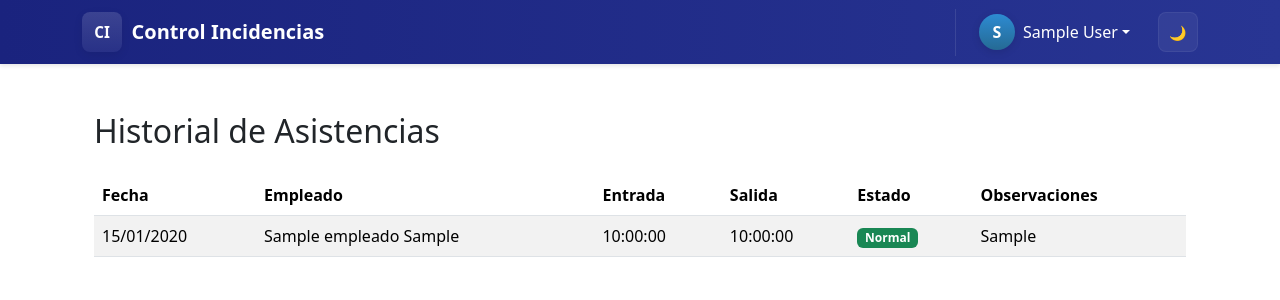
After one commit to juanpaxz/sistema_gestion_entradas_salidas, a Django app: page /control/asistencia/historial/ in a window 1280 px wide. The commit adds this page. Shown: the top 300 px of the page. Run offline with Django 5.2, Linux system fonts and the light colour scheme; a user stored in the database is signed in; tables that the repository leaves empty hold one stand-in row (values such as "Sample post").

Commit message:
correcion de funcionalidad de agregar empleados y pre implementacion de la funcionalidad de asistencia

```diff
--- a/app/control/templates/control/_navbar.html
+++ b/app/control/templates/control/_navbar.html
@@ -1,9 +1,10 @@
 {% load group_tags %}
 <style>
-  /* Enhanced navbar styles using project palette variables */
+  /* Enhanced navbar styles using dark theme */
   .navbar-custom {
-    background: linear-gradient(90deg, var(--brand-primary) 0%, #5aa5d9 100%);
+    background: linear-gradient(90deg, #1a237e 0%, #283593 100%);
     padding: .45rem 0;
+    box-shadow: 0 2px 4px rgba(0,0,0,0.1);
   }
   .navbar-custom .container { display:flex; align-items:center; gap:1rem; }
   .navbar-brand {
@@ -15,13 +16,16 @@
     box-shadow: 0 3px 10px rgba(0,0,0,0.08);
   }
   .navbar-custom .nav-link{
-    color: rgba(255,255,255,0.92) !important;
+     color: rgba(255,255,255,1) !important;
     margin-left:.25rem; margin-right:.25rem;
     padding:.35rem .6rem; border-radius:.35rem;
     transition: background-color .15s ease, color .15s ease, transform .12s ease;
   }
   .navbar-custom .nav-link:hover, .navbar-custom .nav-link:focus {
-    color: var(--brand-accent) !important; background: rgba(255,255,255,0.06); transform: translateY(-1px);
+     color: #fff !important;
+     background: rgba(255,255,255,0.15);
+     transform: translateY(-1px);
+     box-shadow: 0 2px 4px rgba(0,0,0,0.1);
   }
   .navbar-custom .nav-link.active { color: #052235; background: #fff; border-radius:.35rem; padding:.25rem .6rem; font-weight:700; box-shadow: 0 4px 14px rgba(0,0,0,0.12); }
   /* Add subtle vertical separators between nav items on desktop */
@@ -69,6 +73,14 @@
             <li class="nav-item mx-1">
               <a class="nav-link" href="{% url 'control:listar' %}">Empleados</a>
             </li>
+            <li class="nav-item mx-1">
+              <a class="nav-link" href="{% url 'control:reporte_asistencias' %}">Reportes</a>
+            </li>
+          {% endif %}
+          {% if user|has_group:"empleado" %}
+            <li class="nav-item mx-1">
+              <a class="nav-link" href="{% url 'control:ver_asistencias' %}">Mis Asistencias</a>
+            </li>
           {% endif %}
         {% endif %}
       </ul>
--- /dev/null
+++ b/app/control/templates/control/asistencias/historial.html
@@ -0,0 +1,46 @@
+{% extends 'control/base.html' %}
+{% load static %}
+
+{% block content %}
+<div class="container py-4">
+    <h2 class="mb-4">Historial de Asistencias</h2>
+
+    <div class="table-responsive">
+        <table class="table table-striped">
+            <thead>
+                <tr>
+                    <th>Fecha</th>
+                    <th>Empleado</th>
+                    <th>Entrada</th>
+                    <th>Salida</th>
+                    <th>Estado</th>
+                    <th>Observaciones</th>
+                </tr>
+            </thead>
+            <tbody>
+                {% for asistencia in asistencias %}
+                <tr>
+                    <td>{{ asistencia.fecha|date:"d/m/Y" }}</td>
+                    <td>{{ asistencia.empleado }}</td>
+                    <td>{{ asistencia.hora_entrada|time:"H:i:s"|default:"-" }}</td>
+                    <td>{{ asistencia.hora_salida|time:"H:i:s"|default:"-" }}</td>
+                    <td>
+                        <span class="badge {% if asistencia.tipo == 'normal' %}bg-success
+                                         {% elif asistencia.tipo == 'retardo' %}bg-warning
+                                         {% elif asistencia.tipo == 'falta' %}bg-danger
+                                         {% else %}bg-info{% endif %}">
+                            {{ asistencia.tipo|title }}
+                        </span>
+                    </td>
+                    <td>{{ asistencia.observaciones|default:"-" }}</td>
+                </tr>
+                {% empty %}
+                <tr>
+                    <td colspan="6" class="text-center">No hay registros de asistencia.</td>
+                </tr>
+                {% endfor %}
+            </tbody>
+        </table>
+    </div>
+</div>
+{% endblock %}
--- a/app/control/urls.py
+++ b/app/control/urls.py
@@ -16,4 +16,10 @@ urlpatterns = [
     path('<int:empleado_id>/editar/', views.editar_empleado, name='editar'),
     path('<int:empleado_id>/eliminar/', views.eliminar_empleado, name='eliminar'),
 
+    # Rutas para el control de asistencia
+    path('asistencia/', views.registro_asistencia, name='registro_asistencia'),
+    path('asistencia/entrada/', views.registrar_entrada, name='registrar_entrada'),
+    path('asistencia/salida/', views.registrar_salida, name='registrar_salida'),
+    path('asistencia/historial/', views.ver_asistencias, name='ver_asistencias'),
+    path('asistencia/reporte/', views.reporte_asistencias, name='reporte_asistencias'),
 ]
--- a/app/control/views.py
+++ b/app/control/views.py
@@ -1,130 +1,334 @@
 from django.shortcuts import render
-from django.http import HttpResponse, HttpResponseForbidden
+from django.http import HttpResponse, HttpResponseForbidden, JsonResponse
 from django.contrib.auth.decorators import login_required
-from django.shortcuts import render, redirect
+from django.shortcuts import render, redirect, get_object_or_404
 from django.contrib import messages
 from django.contrib.auth.models import Group
+from django.utils import timezone
+from django.db.models import Q
+from django.db import IntegrityError
+from datetime import datetime, date
+import logging
 
-from .models import Empleado
-from .forms import EmpleadoCreationForm
-from .forms import EmpleadoForm
-from django.shortcuts import get_object_or_404
+# Configurar logger para la aplicación
+logger = logging.getLogger(__name__)
+
+from .models import Empleado, Asistencia
+from .forms import EmpleadoCreationForm, EmpleadoForm
 
 
 @login_required
 def listar_empleados(request):
-	"""Lista los empleados. Acceso solo para administradores."""
-	user = request.user
-	if not user.groups.filter(name='administracion').exists():
-		return HttpResponseForbidden('No tienes permiso para ver esta página')
+    """Lista los empleados. Acceso solo para administradores."""
+    user = request.user
+    if not user.groups.filter(name='administracion').exists():
+        return HttpResponseForbidden('No tienes permiso para ver esta página')
 
-	empleados = Empleado.objects.select_related('user').all().order_by('nombre', 'apellido')
-	return render(request, 'control/administracion/listar_empleados.html', {'empleados': empleados})
+    empleados = Empleado.objects.select_related('user').all().order_by('nombre', 'apellido')
+    return render(request, 'control/administracion/listar_empleados.html', {'empleados': empleados})
 
 
 # Create your views here.
 def home(request):
-	"""Vista principal de la app `control` para verificar que la app responde."""
-	return HttpResponse("Control app: funciona correctamente.")
+    """Vista principal de la app `control` para verificar que la app responde."""
+    return HttpResponse("Control app: funciona correctamente.")
 
 
 @login_required
 def dashboard(request):
-	"""Dashboard para administradores.
+    """Dashboard para administradores.
 
-	Muestra métricas básicas del sistema (número de empleados, activos) y
-	solo está disponible para usuarios del grupo 'administracion'.
-	"""
-	user = request.user
-	# comprobar pertenencia al grupo administracion
-	if not user.groups.filter(name='administracion').exists():
-		return HttpResponseForbidden('No tienes permiso para ver esta página')
+    Muestra métricas básicas del sistema (número de empleados, activos) y
+    solo está disponible para usuarios del grupo 'administracion'.
+    """
+    user = request.user
+    # comprobar pertenencia al grupo administracion
+    if not user.groups.filter(name='administracion').exists():
+        return HttpResponseForbidden('No tienes permiso para ver esta página')
 
-	total_empleados = Empleado.objects.count()
-	activos = Empleado.objects.filter(estado='activo').count()
+    total_empleados = Empleado.objects.count()
+    activos = Empleado.objects.filter(estado='activo').count()
 
-	context = {
-		'total_empleados': total_empleados,
-		'empleados_activos': activos,
-	}
-	return render(request, 'control/administracion/dashboard.html', context)
+    context = {
+        'total_empleados': total_empleados,
+        'empleados_activos': activos,
+    }
+    return render(request, 'control/administracion/dashboard.html', context)
 
 
 @login_required
 def crear_empleado(request):
-	"""Crear un nuevo empleado (crea también el usuario asociado).
+    """Crear un nuevo empleado (crea también el usuario asociado).
 
-	Solo usuarios del grupo 'administracion' pueden acceder a esta vista.
-	"""
-	user = request.user
-	if not user.groups.filter(name='administracion').exists():
-		return HttpResponseForbidden('No tienes permiso para ver esta página')
+    Solo usuarios del grupo 'administracion' pueden acceder a esta vista.
+    """
+    user = request.user
+    if not user.groups.filter(name='administracion').exists():
+        return HttpResponseForbidden('No tienes permiso para ver esta página')
 
-	if request.method == 'POST':
-		form = EmpleadoCreationForm(request.POST)
-		if form.is_valid():
-			# save user
-			new_user = form.save(commit=True)
-			# create Empleado record
-			Empleado.objects.create(
-				user=new_user,
-				nombre=form.cleaned_data.get('nombre'),
-				apellido=form.cleaned_data.get('apellido'),
-				puesto=form.cleaned_data.get('puesto'),
-				estado=form.cleaned_data.get('estado'),
-				rfc=form.cleaned_data.get('rfc'),
-				huella_biometrica=form.cleaned_data.get('huella_biometrica') or None,
-			)
-			# assign to 'empleado' group if it exists
-			try:
-				grupo = Group.objects.get(name='empleado')
-				new_user.groups.add(grupo)
-			except Group.DoesNotExist:
-				pass
+    if request.method == 'POST':
+        form = EmpleadoCreationForm(request.POST)
+        if form.is_valid():
+            # Guardar usuario y empleado
+            new_user = form.save(commit=True)
+            logger.info(f"Usuario creado exitosamente: {new_user.username}")
 
-			messages.success(request, 'Empleado creado correctamente.')
-			return redirect('control:dashboard')
-	else:
-		form = EmpleadoCreationForm()
+            # Crear registro Empleado y manejar errores de integridad (RFC único)
+            try:
+                empleado = Empleado.objects.create(
+                    user=new_user,
+                    nombre=form.cleaned_data.get('nombre'),
+                    apellido=form.cleaned_data.get('apellido'),
+                    puesto=form.cleaned_data.get('puesto'),
+                    estado=form.cleaned_data.get('estado'),
+                    rfc=form.cleaned_data.get('rfc'),
+                    huella_biometrica=form.cleaned_data.get('huella_biometrica') or None,
+                )
+                logger.info(f"Empleado creado exitosamente: {empleado.nombre} {empleado.apellido} (RFC: {empleado.rfc})")
 
-	return render(request, 'control/administracion/crear_empleado.html', {'form': form})
+                # Asignar al grupo 'empleado' si existe
+                try:
+                    grupo = Group.objects.get(name='empleado')
+                    new_user.groups.add(grupo)
+                    logger.info(f"Usuario {new_user.username} añadido al grupo 'empleado'")
+                except Group.DoesNotExist:
+                    logger.warning("El grupo 'empleado' no existe en el sistema")
+
+                # Si todo fue exitoso, mostrar mensaje y redirigir
+                messages.success(request, f'Empleado {empleado.nombre} {empleado.apellido} creado correctamente')
+                return redirect('control:dashboard')
+
+            except IntegrityError as e:
+                logger.error(f"Error de integridad al crear empleado con RFC {form.cleaned_data.get('rfc')}: {str(e)}")
+                new_user.delete()
+                form.add_error('rfc', 'Ya existe un empleado con ese RFC o ocurrió un conflicto en la base de datos.')
+
+            except Exception as e:
+                logger.error(f"Error inesperado al crear empleado: {str(e)}", exc_info=True)
+                new_user.delete()
+                messages.error(request, f'Ocurrió un error al crear el empleado: {str(e)}')
+
+                messages.success(request, 'Empleado creado correctamente.')
+                return redirect('control:dashboard')
+    else:
+        form = EmpleadoCreationForm()
+
+    return render(request, 'control/administracion/crear_empleado.html', {'form': form})
 
 
 @login_required
 def editar_empleado(request, empleado_id):
-	"""Editar los datos de un empleado existente."""
-	user = request.user
-	if not user.groups.filter(name='administracion').exists():
-		return HttpResponseForbidden('No tienes permiso para ver esta página')
+    """Editar los datos de un empleado existente."""
+    user = request.user
+    if not user.groups.filter(name='administracion').exists():
+        return HttpResponseForbidden('No tienes permiso para ver esta página')
 
-	empleado = get_object_or_404(Empleado, pk=empleado_id)
-	if request.method == 'POST':
-		form = EmpleadoForm(request.POST, instance=empleado)
-		if form.is_valid():
-			form.save()
-			messages.success(request, 'Empleado actualizado correctamente.')
-			return redirect('control:listar')
-	else:
-		form = EmpleadoForm(instance=empleado)
+    empleado = get_object_or_404(Empleado, pk=empleado_id)
+    if request.method == 'POST':
+        form = EmpleadoForm(request.POST, instance=empleado)
+        if form.is_valid():
+            form.save()
+            messages.success(request, 'Empleado actualizado correctamente.')
+            return redirect('control:listar')
+    else:
+        form = EmpleadoForm(instance=empleado)
 
-	return render(request, 'control/administracion/editar_empleado.html', {'form': form, 'empleado': empleado})
+    return render(request, 'control/administracion/editar_empleado.html', {'form': form, 'empleado': empleado})
 
 
 @login_required
 def eliminar_empleado(request, empleado_id):
-	"""Eliminar un empleado (confirma antes de borrar)."""
-	user = request.user
-	if not user.groups.filter(name='administracion').exists():
-		return HttpResponseForbidden('No tienes permiso para ver esta página')
+    """Eliminar un empleado (confirma antes de borrar)."""
+    user = request.user
+    if not user.groups.filter(name='administracion').exists():
+        return HttpResponseForbidden('No tienes permiso para ver esta página')
 
-	empleado = get_object_or_404(Empleado, pk=empleado_id)
-	if request.method == 'POST':
-		# delete associated user (this cascades to empleado normally)
-		try:
-			empleado.user.delete()
-		except Exception:
-			empleado.delete()
-		messages.success(request, 'Empleado eliminado correctamente.')
-		return redirect('control:listar')
+    empleado = get_object_or_404(Empleado, pk=empleado_id)
+    if request.method == 'POST':
+        # delete associated user (this cascades to empleado normally)
+        try:
+            empleado.user.delete()
+        except Exception:
+            empleado.delete()
+        messages.success(request, 'Empleado eliminado correctamente.')
+        return redirect('control:listar')
 
-	return render(request, 'control/administracion/confirm_delete_empleado.html', {'empleado': empleado})
+    return render(request, 'control/administracion/confirm_delete_empleado.html', {'empleado': empleado})
+
+
+@login_required
+def registro_asistencia(request):
+    """Vista principal para el registro de asistencias."""
+    if not request.user.groups.filter(name='empleado').exists():
+        return HttpResponseForbidden('No tienes permiso para ver esta página')
+
+    try:
+        empleado = Empleado.objects.get(user=request.user)
+        # Obtener o crear la asistencia de hoy
+        asistencia, _ = Asistencia.objects.get_or_create(
+            empleado=empleado,
+            fecha=date.today()
+        )
+
+        context = {
+            'asistencia': asistencia,
+            'empleado': empleado
+        }
+
+        return render(request, 'control/asistencias/registro.html', context)
+
+    except Empleado.DoesNotExist:
+        messages.error(request, 'No se encontró el registro de empleado asociado a tu usuario.')
+        return redirect('control:dashboard')
+
+
+@login_required
+def registrar_entrada(request):
+    """Registrar la entrada de un empleado."""
+    if request.method != 'POST':
+        return JsonResponse({'status': 'error', 'message': 'Método no permitido'}, status=405)
+
+    try:
+        empleado = Empleado.objects.get(user=request.user)
+        # Verificar si ya existe una asistencia para hoy
+        asistencia, created = Asistencia.objects.get_or_create(
+            empleado=empleado,
+            fecha=date.today()
+        )
+
+        if asistencia.hora_entrada:
+            return JsonResponse({
+                'status': 'error',
+                'message': 'Ya has registrado tu entrada hoy'
+            })
+
+        # Registrar la hora de entrada
+        asistencia.registrar_entrada()
+
+        # Verificar si es un retardo (puedes ajustar la hora límite según tus necesidades)
+        hora_actual = timezone.localtime(asistencia.hora_entrada).time()
+        hora_limite = datetime.strptime('09:00', '%H:%M').time()
+
+        if hora_actual > hora_limite:
+            asistencia.tipo = 'retardo'
+            asistencia.save()
+
+        return JsonResponse({
+            'status': 'success',
+            'message': 'Entrada registrada exitosamente',
+            'hora': asistencia.hora_entrada.strftime('%H:%M:%S')
+        })
+
+    except Empleado.DoesNotExist:
+        return JsonResponse({
+            'status': 'error',
+            'message': 'No se encontró el empleado'
+        }, status=404)
+
+
+@login_required
+def registrar_salida(request):
+    """Registrar la salida de un empleado."""
+    try:
+        empleado = Empleado.objects.get(user=request.user)
+        # Buscar la asistencia de hoy
+        try:
+            asistencia = Asistencia.objects.get(
+                empleado=empleado,
+                fecha=date.today()
+            )
+
+            if not asistencia.hora_entrada:
+                return JsonResponse({
+                    'status': 'error',
+                    'message': 'Debes registrar primero tu entrada'
+                })
+
+            if asistencia.hora_salida:
+                return JsonResponse({
+                    'status': 'error',
+                    'message': 'Ya has registrado tu salida hoy'
+                })
+
+            # Registrar la hora de salida
+            asistencia.registrar_salida()
+
+            return JsonResponse({
+                'status': 'success',
+                'message': 'Salida registrada exitosamente',
+                'hora': asistencia.hora_salida.strftime('%H:%M:%S')
+            })
+
+        except Asistencia.DoesNotExist:
+            return JsonResponse({
+                'status': 'error',
+                'message': 'No se encontró registro de entrada para hoy'
+            })
+
+    except Empleado.DoesNotExist:
+        return JsonResponse({
+            'status': 'error',
+            'message': 'No se encontró el empleado'
+        }, status=404)
+
+
+@login_required
+def ver_asistencias(request):
+    """Ver el historial de asistencias."""
+    user = request.user
+
+    # Si es administrador, puede ver todas las asistencias
+    if user.groups.filter(name='administracion').exists():
+        asistencias = Asistencia.objects.all().select_related('empleado')
+    else:
+        # Si es empleado, solo ve sus propias asistencias
+        try:
+            empleado = Empleado.objects.get(user=user)
+            asistencias = Asistencia.objects.filter(empleado=empleado)
+        except Empleado.DoesNotExist:
+            return HttpResponseForbidden('No tienes acceso a esta página')
+
+    # Ordenar por fecha descendente
+    asistencias = asistencias.order_by('-fecha', '-hora_entrada')
+
+    return render(request, 'control/asistencias/historial.html', {
+        'asistencias': asistencias
+    })
+
+
+@login_required
+def reporte_asistencias(request):
+    """Generar reporte de asistencias (solo administradores)."""
+    if not request.user.groups.filter(name='administracion').exists():
+        return HttpResponseForbidden('No tienes permiso para ver esta página')
+
+    # Obtener parámetros de filtrado
+    fecha_inicio = request.GET.get('fecha_inicio')
+    fecha_fin = request.GET.get('fecha_fin')
+    empleado_id = request.GET.get('empleado_id')
+    tipo = request.GET.get('tipo')
+
+    # Construir el query base
+    asistencias = Asistencia.objects.all().select_related('empleado')
+
+    # Aplicar filtros si existen
+    if fecha_inicio:
+        asistencias = asistencias.filter(fecha__gte=fecha_inicio)
+    if fecha_fin:
+        asistencias = asistencias.filter(fecha__lte=fecha_fin)
+    if empleado_id:
+        asistencias = asistencias.filter(empleado_id=empleado_id)
+    if tipo:
+        asistencias = asistencias.filter(tipo=tipo)
+
+    # Obtener lista de empleados para el filtro
+    empleados = Empleado.objects.filter(estado='activo').order_by('nombre')
+
+    return render(request, 'control/asistencias/reporte.html', {
+        'asistencias': asistencias,
+        'empleados': empleados,
+        'fecha_inicio': fecha_inicio,
+        'fecha_fin': fecha_fin,
+        'empleado_id': empleado_id,
+        'tipo': tipo
+    })
```
Also changed, not shown: app/control/forms.py (+8 -0 lines), app/control/models.py (+34 -0 lines), app/control/templates/control/administracion/crear_empleado.html (+30 -0 lines), app/control/templates/control/asistencias/registro.html (added, +94 -0 lines), app/control/templates/control/asistencias/reporte.html (added, +97 -0 lines), app/control/migrations/0002_asistencia.py (added).
